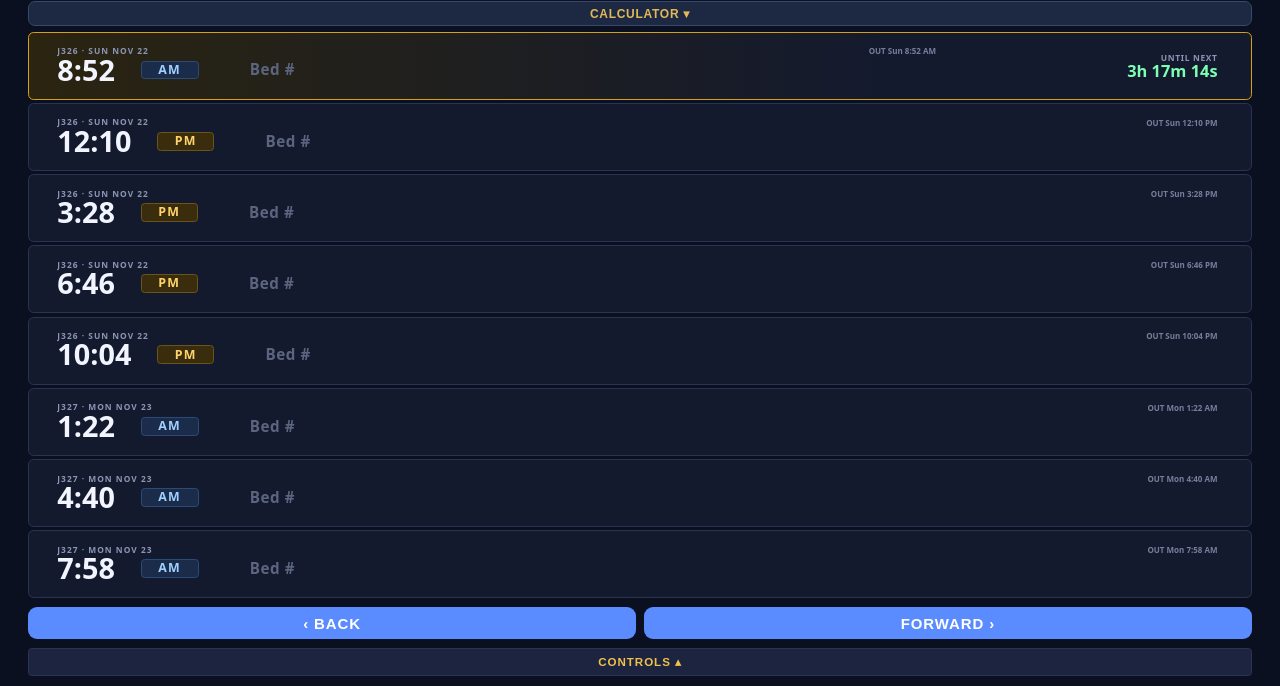
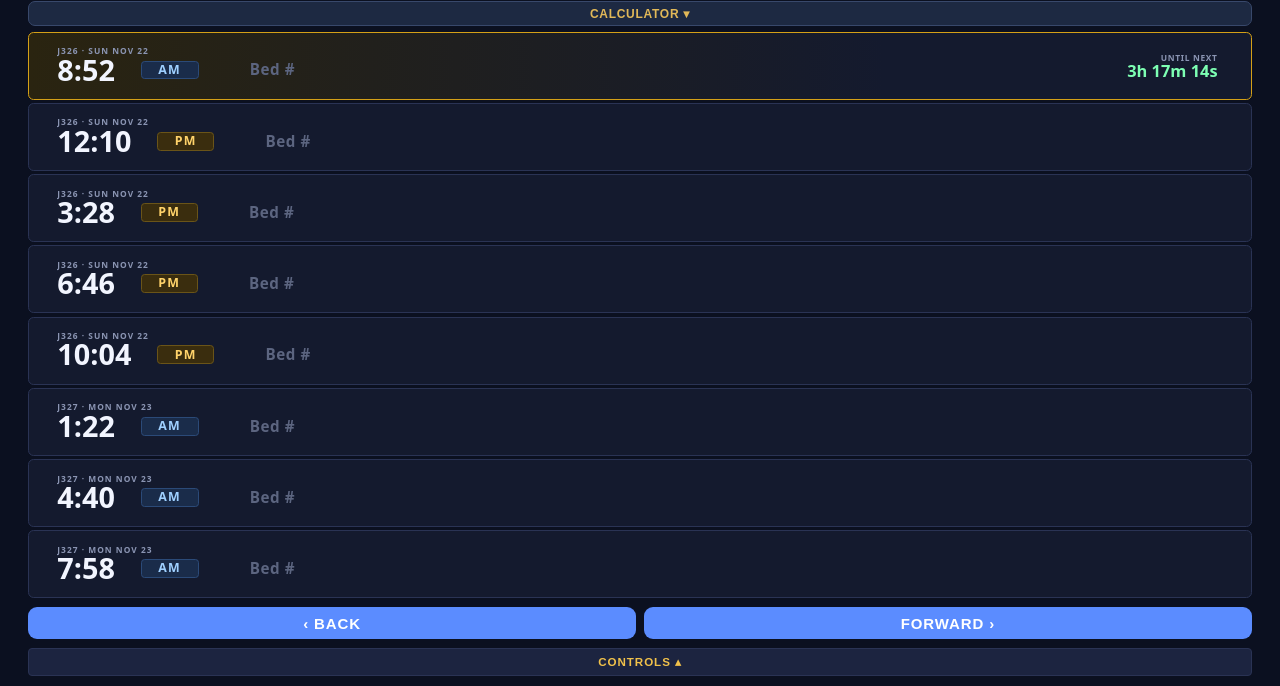
Before and after one commit to jeromeleegriffin/Griffin-House-Bed-Timer, a plain HTML site: page bed-times.html in a window 1280 px wide. Shown: the part 114-800 px from the top of the page. Drawn offline with Linux system fonts and the light colour scheme.

Commit message:
Hide redundant next-rotation OUT label on upcoming beds

```diff
--- a/bed-times.html
+++ b/bed-times.html
@@ -1436,20 +1436,24 @@ header{position:relative}
 
         const meta = document.createElement("div");
         meta.className = "meta";
-        // Show the next upcoming OUT for this bed. Future rows are already
-        // the upcoming rotation, so never add a rotation to those times.
-        const rotationMs = bedCount * intervalMs;
-        const rotationsAhead = Math.max(0, Math.ceil((now.getTime() - d.getTime()) / rotationMs));
-        const nextOut = new Date(d.getTime() + rotationsAhead * rotationMs);
-        const nextOutDay = ["Sun", "Mon", "Tue", "Wed", "Thu", "Fri", "Sat"][nextOut.getDay()];
+        // Upcoming rows already show their OUT time in large type.
+        // Only past rows get a small label for their next future rotation.
+        let nextOutLabel = "";
+        if (d.getTime() < now.getTime()) {
+          const rotationMs = bedCount * intervalMs;
+          const rotationsAhead = Math.max(1, Math.ceil((now.getTime() - d.getTime()) / rotationMs));
+          const nextOut = new Date(d.getTime() + rotationsAhead * rotationMs);
+          const nextOutDay = ["Sun", "Mon", "Tue", "Wed", "Thu", "Fri", "Sat"][nextOut.getDay()];
+          nextOutLabel = '<span class="next-out">OUT ' + nextOutDay + ' ' + fmtTime(nextOut) + '</span>';
+        }
         meta.innerHTML = '<div class="dow"><span>J' + String(dayOfYear(d)).padStart(3, "0")
-          + "  ·  " + fmtDow(d) + '</span><span class="next-out">OUT ' + nextOutDay + ' ' + fmtTime(nextOut) + '</span></div>'
+          + "  ·  " + fmtDow(d) + '</span>' + nextOutLabel + '</div>'
           + '<div class="when"><span class="clock">' + fmtClock(d) + '</span><span class="ampm ' + (d.getHours() < 12 ? "am" : "pm") + '">' + fmtAmPm(d)
           + '</span>' + (num == null ? '<span class="bedtag empty">Bed #</span>' : '<span class="bedtag">Bed #' + num + "</span>") + "</div>";
         slot.appendChild(meta);
 
         // The countdown belongs only to the actual next upcoming bed.
-        // Past/future navigation pages still show their own scheduled OUT times.
+        // Other pages show only the scheduled rows (with past-bed next OUT labels).
         if (i === 0 && page === 0) {
           const box = document.createElement("div");
           box.className = "count-box";
```
